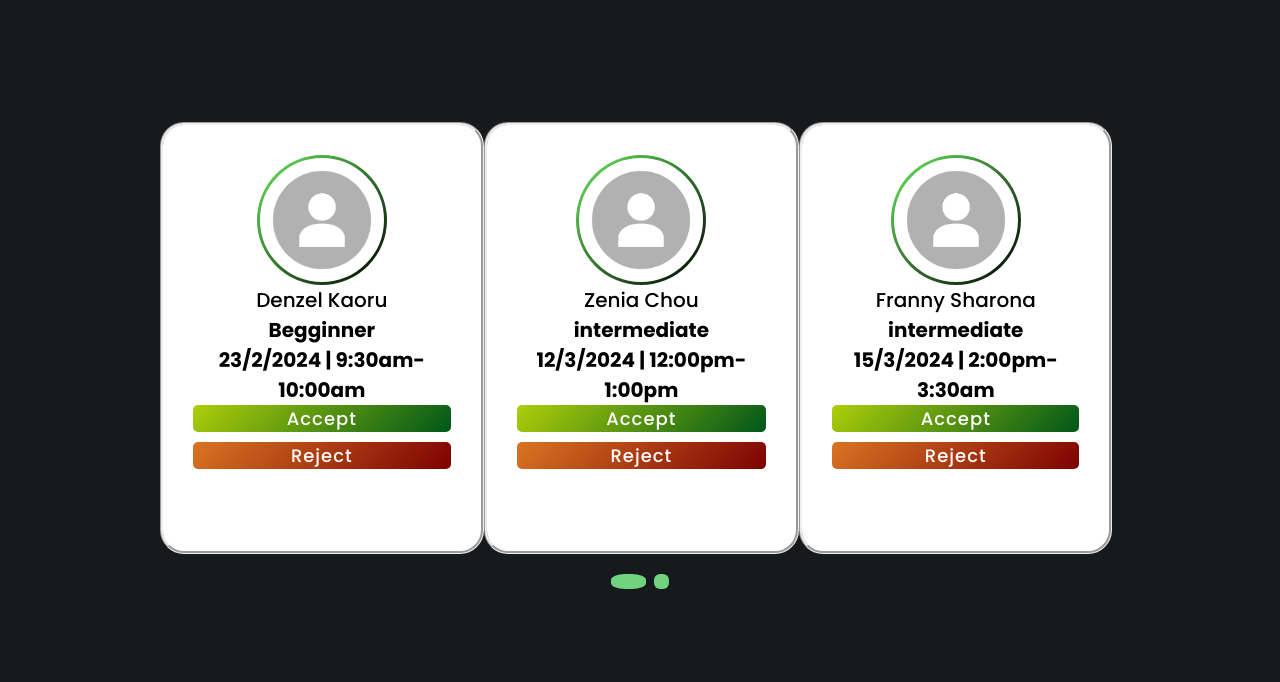
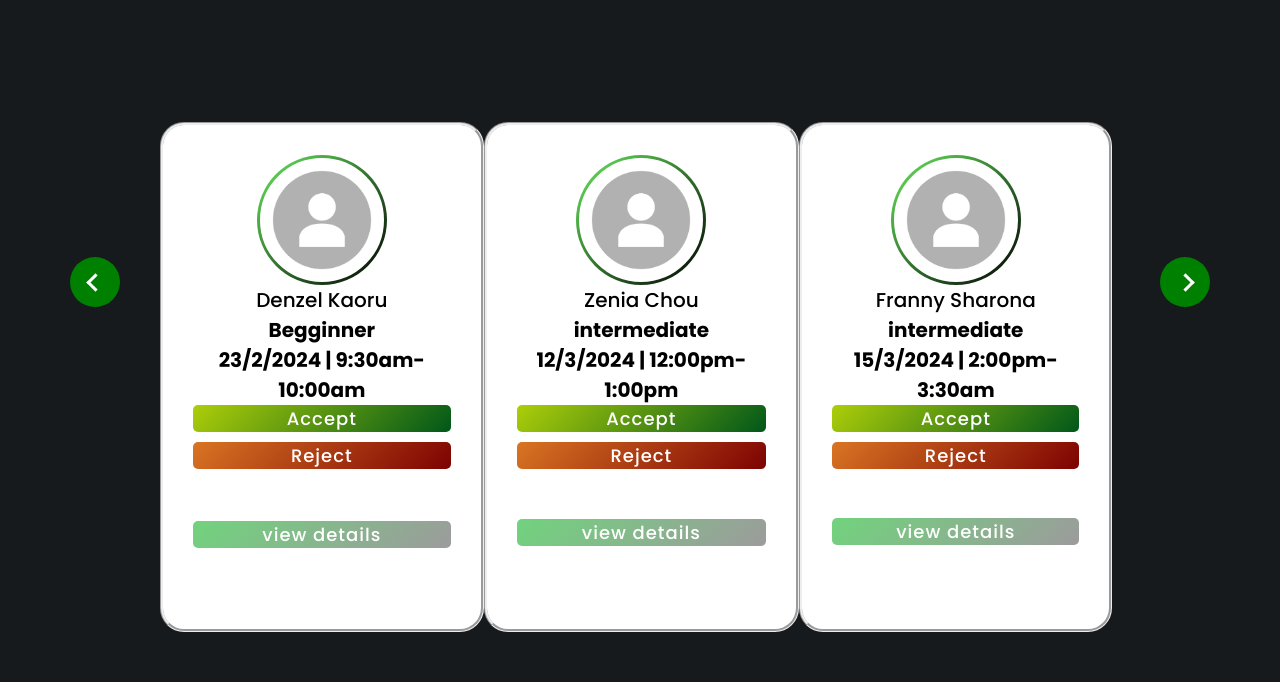
Before and after one commit to DanaAbdullahALanazi/SpeakUpProject, a plain HTML site: page view-partner-requests.html in a window 1280 px wide. Shown: the part 118-800 px from the top of the page. Drawn offline with Linux system fonts and the light colour scheme.

Commit message:
Dana's HTML changes+ created view request details.html

```diff
--- a/style.css
+++ b/style.css
@@ -452,7 +452,7 @@ form .submitButton input:hover{
   color: black;
 }
 
-
+/*Dana's work starts here!*/
 .container{
   max-width: 1000px;
   width: 100%;
@@ -666,6 +666,71 @@ transition: all 0.5s ease;
   display: none;
 }
 
+/*insert the modifications below!*/
+/* Add green right-directed arrow */
+.button-right {
+  position: fixed;
+  top: 50%;
+  right: 70px; /* Adjust the distance from the right side */
+  transform: translateY(-50%);
+  z-index: 1000;
+}
+
+.button-right label {
+  height: 50px;
+  width: 50px;
+  background-color: green;
+  border-radius: 50%;
+  display: flex;
+  justify-content: center;
+  align-items: center;
+  cursor: pointer;
+}
+
+.button-right label::before {
+  content: '';
+  border: solid white;
+  border-width: 0 3px 3px 0;
+  display: inline-block;
+  padding: 5px;
+  transform: rotate(-45deg);
+}
+
+.button-left {
+  position: fixed;
+  top: 50%;
+  left: 70px; /* Adjust the distance from the left side */
+  transform: translateY(-50%);
+  z-index: 1000;
+}
+
+.button-left label {
+  height: 50px;
+  width: 50px;
+  background-color: green;
+  border-radius: 50%;
+  display: flex;
+  justify-content: center;
+  align-items: center;
+  cursor: pointer;
+}
+
+.button-left label::before {
+  content: '';
+  border: solid white;
+  border-width: 0 3px 3px 0;
+  display: inline-block;
+  padding: 5px;
+  transform: rotate(135deg);
+}
+
+.required {
+  color: red;
+  margin-left: 5px;
+  font-size: 30px;
+}
+
+/*Dana's work ends here!*/
 .home{
   width: 100%;
   height: 100vh;
--- a/view-partner-requests.html
+++ b/view-partner-requests.html
@@ -48,9 +48,9 @@
                         <div class="rejectButton">
                             <a href="#"><input type="button" value="Reject"></a>
                         </div>
-                       <!--- <div class="viewDetailsButton">
+                       <div class="viewDetailsButton">
                             <a href="#"><input type="button" value="view details"></a>
-                        </div>-->
+                        </div>
                     </div>
                 </div>
                 <div class="card">
@@ -71,9 +71,9 @@
                         <div class="rejectButton">
                             <a href="#"><input type="button" value="Reject"></a>
                         </div>
-                        <!--- <div class="viewDetailsButton">
+                        <div class="viewDetailsButton">
                             <a href="#"><input type="button" value="view details"></a>
-                        </div>-->
+                        </div>
                     </div>
                 </div>
                 <div class="card">
@@ -94,9 +94,9 @@
                         <div class="rejectButton">
                             <a href="#"><input type="button" value="Reject"></a>
                         </div>
-                        <!--- <div class="viewDetailsButton">
+                         <div class="viewDetailsButton">
                             <a href="#"><input type="button" value="view details"></a>
-                        </div>-->
+                        </div>
                     </div>
                 </div>
             </div>
@@ -149,10 +149,13 @@
                 </div>
             </div>
          </div>
-         <div class="button">
-           <label for="one" class="one active"></label>
-           <label for="two" class="two"></label>
-         </div>
+      </div>
+      <div class="button-right">
+        <label for="two" class="two"></label>
+      </div>
+
+      <div class="button-left">
+        <label for="one" class="one"></label>
       </div>
       </section>
 
```
Also changed, not shown: Edit request.html (+6 -1 lines), Post Request.html (+13 -8 lines), View my requests.html (+26 -21 lines), View request details.html (added, +63 -0 lines).
